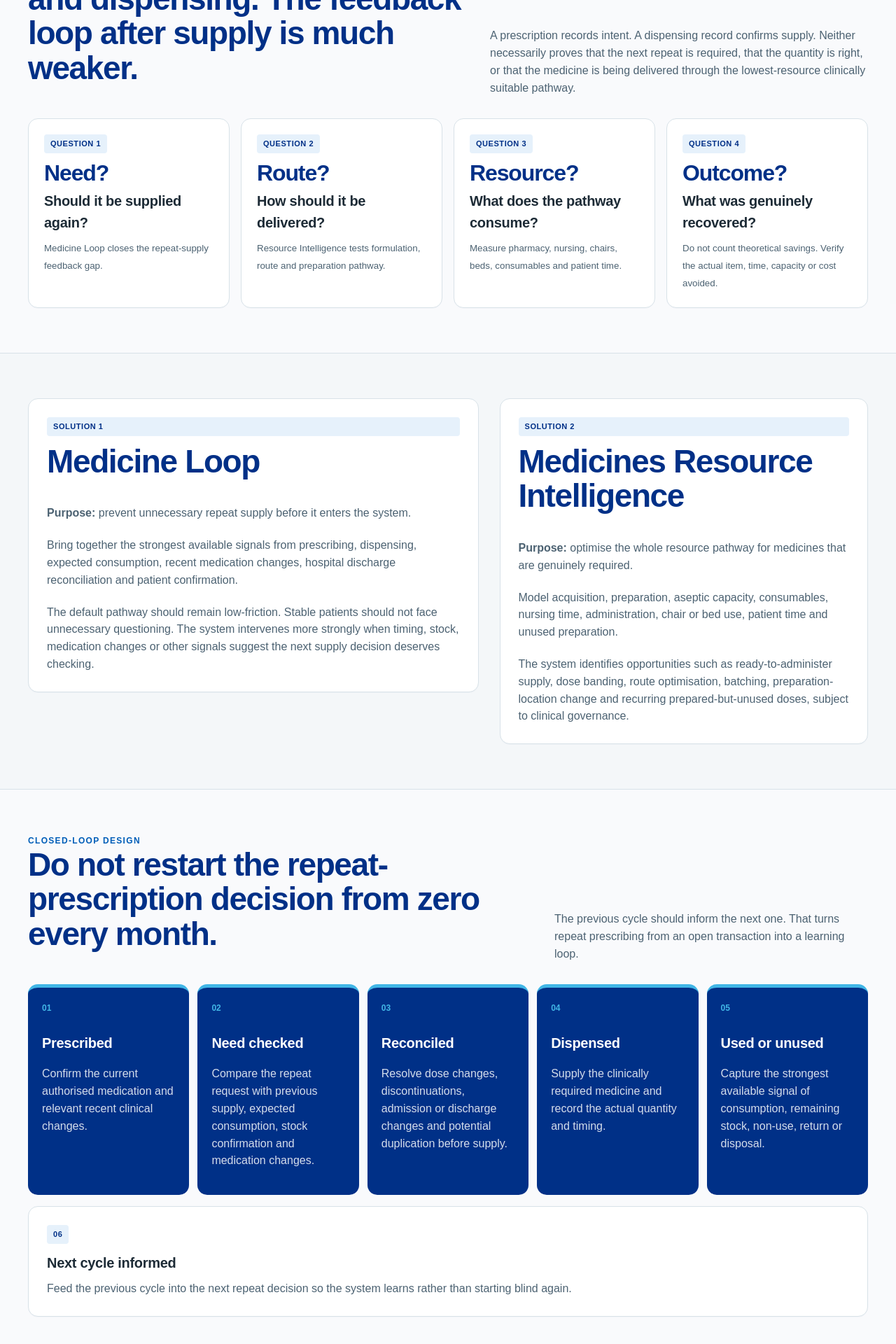
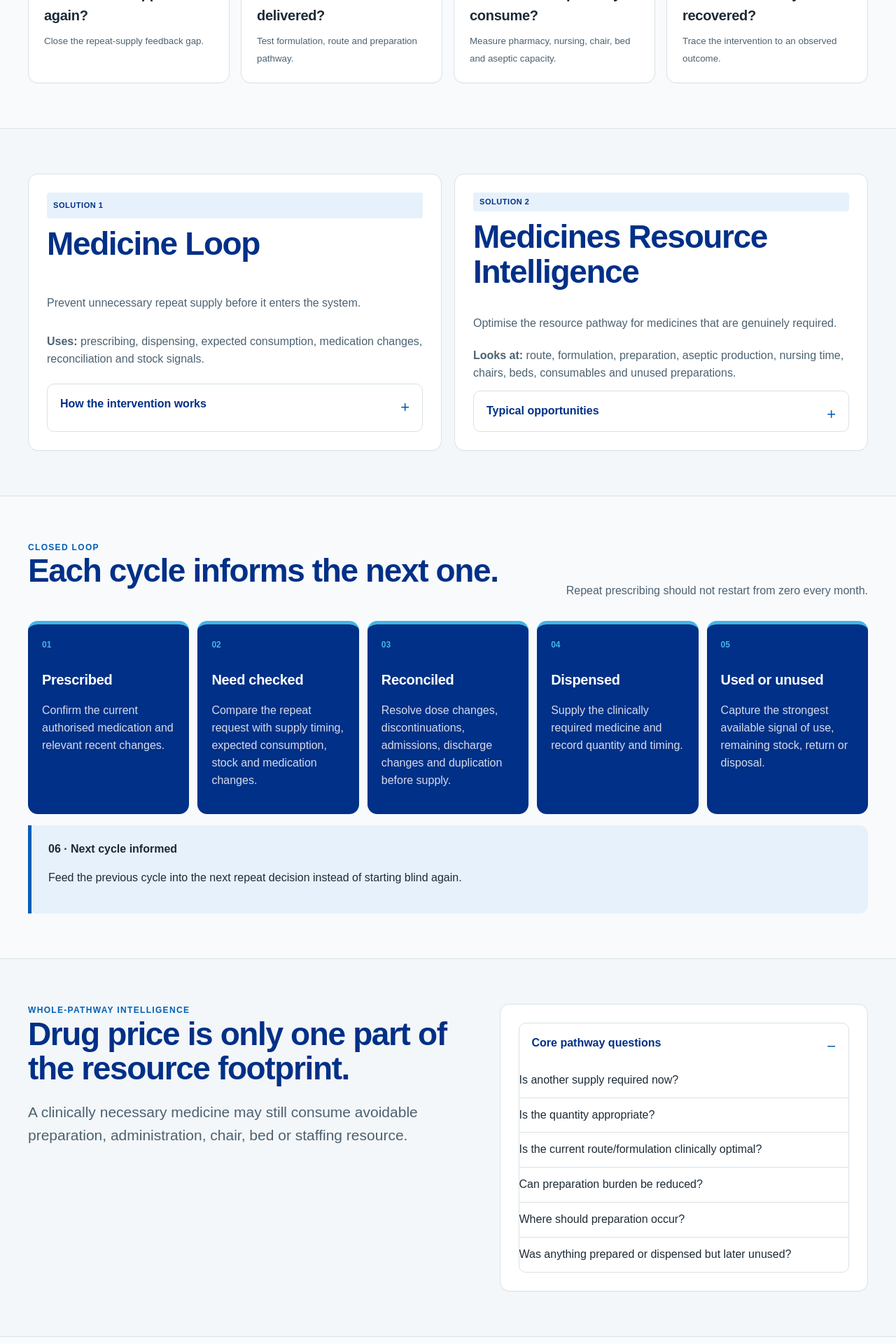
Before and after one commit to Nylon1/NHS, a Next.js app: page /medicines-proposal in a window 1280 px wide. Shown: the part 836-2756 px from the top of the page at 70% size. Built offline with nearby package versions, Linux system fonts and the light colour scheme.

Commit message:
Reduce medicines proposal text density with progressive disclosure

```diff
--- a/app/medicines-proposal/page.tsx
+++ b/app/medicines-proposal/page.tsx
@@ -1,58 +1,18 @@
 import Link from "next/link";
 
 const loopSteps = [
-  ["01", "Prescribed", "Confirm the current authorised medication and relevant recent clinical changes."],
-  ["02", "Need checked", "Compare the repeat request with previous supply, expected consumption, stock confirmation and medication changes."],
-  ["03", "Reconciled", "Resolve dose changes, discontinuations, admission or discharge changes and potential duplication before supply."],
-  ["04", "Dispensed", "Supply the clinically required medicine and record the actual quantity and timing."],
-  ["05", "Used or unused", "Capture the strongest available signal of consumption, remaining stock, non-use, return or disposal."],
-  ["06", "Next cycle informed", "Feed the previous cycle into the next repeat decision so the system learns rather than starting blind again."]
-];
-
-const pathwayQuestions = [
-  "Is the medicine still required?",
-  "Is another supply required now?",
-  "Is the quantity appropriate?",
-  "Is the current formulation and route clinically optimal?",
-  "Could ready-to-administer supply reduce preparation burden?",
-  "Could dose banding or advance preparation reduce production waste?",
-  "Could an approved subcutaneous or other lower-resource route replace IV treatment for an eligible patient?",
-  "Where should preparation occur: ward, hospital pharmacy, aseptic unit, regional hub or commercial supply?",
-  "How much nursing, pharmacy, chair and bed capacity does the pathway consume?",
-  "Was any prepared or dispensed medicine subsequently unused, and why?"
+  ["01", "Prescribed", "Confirm the current authorised medication and relevant recent changes."],
+  ["02", "Need checked", "Compare the repeat request with supply timing, expected consumption, stock and medication changes."],
+  ["03", "Reconciled", "Resolve dose changes, discontinuations, admissions, discharge changes and duplication before supply."],
+  ["04", "Dispensed", "Supply the clinically required medicine and record quantity and timing."],
+  ["05", "Used or unused", "Capture the strongest available signal of use, remaining stock, return or disposal."],
+  ["06", "Next cycle informed", "Feed the previous cycle into the next repeat decision instead of starting blind again."]
 ];
 
 const pilotStreams = [
-  {
-    title: "Workstream A: Closed-loop repeat medicines",
-    scope: "A selected group of high-volume repeat medicines across participating GP practices and community pharmacy pathways.",
-    baseline: "Ordering frequency, dispensing history, early requests, medication changes, patient-held stock signals, reconciliation failures and current intervention workload.",
-    intervention: "Need confirmation, stock-aware prompts, change reconciliation, anomaly detection and pharmacist or prescriber review where clinically required.",
-    outcomes: "Items not unnecessarily dispensed, verified value avoided, discrepancies resolved, additional staff workload, safety events and patient experience."
-  },
-  {
-    title: "Workstream B: Medicines pathway optimisation",
-    scope: "A focused set of high-volume or resource-intensive injectable, infusion or aseptic medicines.",
-    baseline: "Drug cost, pharmacy production time, nurse preparation time, aseptic slots, chair time, bed use, consumables, cancellations and unused preparations.",
-    intervention: "Clinically governed review of formulation, route, ready-to-administer options, dose banding, batching, preparation location and scheduling.",
-    outcomes: "Aseptic preparations avoided, nursing and pharmacy minutes released, chair or bed capacity released, pathway cost change, patient time and safety."
-  },
-  {
-    title: "Workstream C: Prepared-but-unused medicines",
-    scope: "A time-limited observational and intervention study in selected aseptic or infusion pathways.",
-    baseline: "Every unused prepared dose recorded with medicine, value, production stage, cancellation timing and coded reason.",
-    intervention: "Earlier readiness confirmation, preparation-timing rules, scheduling integration and targeted pathway redesign around repeated causes.",
-    outcomes: "Unused preparations, value discarded, avoidable cause share, production capacity released and reduction after intervention."
-  }
-];
-
-const safetyRules = [
-  "No autonomous stopping of clinically required medicines.",
-  "Clinical eligibility and prescribing authority remain with appropriate healthcare professionals.",
-  "Rules should be deterministic where possible and transparent to users.",
-  "AI may prioritise and explain signals, but safety-critical action requires governed clinical logic and appropriate review.",
-  "Every claimed benefit must be linked to a recorded intervention and an observed outcome.",
-  "Clinical outcomes, medication errors, delays and unintended consequences are measured alongside resource benefit."
+  ["A", "Medicine Loop", "Selected repeat-medicine cohorts across participating GP and pharmacy pathways.", "Avoided unnecessary items, discrepancies resolved, workload, safety and patient experience."],
+  ["B", "Medicines Resource Intelligence", "Selected high-volume or resource-intensive injectable/SACT pathways.", "Pharmacy and nursing minutes, aseptic preparations, chair/bed capacity, pathway cost and safety."],
+  ["C", "Prepared-but-unused medicines", "Structured capture of selected prepared medicines that are not administered.", "Unused-dose rate, discarded value, repeated root causes and post-intervention reduction."]
 ];
 
 export default function MedicinesProposalPage() {
@@ -61,204 +21,72 @@ export default function MedicinesProposalPage() {
       <section className="page-head">
         <div className="shell">
           <div className="eyebrow">Flagship medicines programme</div>
-          <h1>Close the medicine loop, then optimise the resource pathway around every medicine.</h1>
-          <p className="lede">
-            Sitora proposes two connected solutions. Medicine Loop asks whether another supply is actually needed. Medicines Resource Intelligence asks whether a medicine that is needed is being delivered through the most clinically appropriate and resource-efficient pathway.
-          </p>
+          <h1>Close the medicine loop. Optimise the pathway. Verify the recovery.</h1>
+          <p className="lede">Two connected solutions: Medicine Loop asks whether another supply is needed. Medicines Resource Intelligence asks whether a clinically necessary medicine is being delivered through the right resource pathway.</p>
           <div className="hero-actions">
-            <a className="button primary" href="#pilot">See the pilot design</a>
-            <Link className="button secondary" href="/evidence">Review the evidence base</Link>
+            <Link className="button primary" href="/commissioner-summary">Commissioner summary</Link>
+            <a className="button secondary" href="#pilot">See the pilot design</a>
           </div>
         </div>
       </section>
 
       <section className="section">
+        <div className="shell metric-grid">
+          <div className="metric"><span className="badge">Question 1</span><strong>Need?</strong><h3>Should it be supplied again?</h3><small>Close the repeat-supply feedback gap.</small></div>
+          <div className="metric"><span className="badge">Question 2</span><strong>Route?</strong><h3>How should it be delivered?</h3><small>Test formulation, route and preparation pathway.</small></div>
+          <div className="metric"><span className="badge">Question 3</span><strong>Resource?</strong><h3>What does the pathway consume?</h3><small>Measure pharmacy, nursing, chair, bed and aseptic capacity.</small></div>
+          <div className="metric"><span className="badge">Question 4</span><strong>Outcome?</strong><h3>What was actually recovered?</h3><small>Trace the intervention to an observed outcome.</small></div>
+        </div>
+      </section>
+
+      <section className="section">
+        <div className="shell card-grid">
+          <article className="card evidence-card"><span className="badge">Solution 1</span><h2>Medicine Loop</h2><p>Prevent unnecessary repeat supply before it enters the system.</p><p><strong>Uses:</strong> prescribing, dispensing, expected consumption, medication changes, reconciliation and stock signals.</p><details><summary>How the intervention works</summary><p>Routine stable cases should pass with minimal friction. Stronger checks only appear where timing, stock, medication change or reconciliation signals suggest that another supply decision deserves review.</p></details></article>
+          <article className="card evidence-card"><span className="badge">Solution 2</span><h2>Medicines Resource Intelligence</h2><p>Optimise the resource pathway for medicines that are genuinely required.</p><p><strong>Looks at:</strong> route, formulation, preparation, aseptic production, nursing time, chairs, beds, consumables and unused preparations.</p><details><summary>Typical opportunities</summary><p>Ready-to-administer supply, route optimisation, dose banding, batching, preparation-location redesign and repeated prepared-but-unused doses, all subject to clinical governance.</p></details></article>
+        </div>
+      </section>
+
+      <section className="section">
         <div className="shell">
-          <div className="section-head">
-            <div>
-              <div className="eyebrow">The core gap</div>
-              <h2>The NHS records prescribing and dispensing. The feedback loop after supply is much weaker.</h2>
-            </div>
-            <p>A prescription records intent. A dispensing record confirms supply. Neither necessarily proves that the next repeat is required, that the quantity is right, or that the medicine is being delivered through the lowest-resource clinically suitable pathway.</p>
+          <div className="section-head"><div><div className="eyebrow">Closed loop</div><h2>Each cycle informs the next one.</h2></div><p>Repeat prescribing should not restart from zero every month.</p></div>
+          <div className="process">
+            {loopSteps.slice(0,5).map(([n,title,body]) => <div className="process-step" key={title}><span>{n}</span><h3>{title}</h3><p>{body}</p></div>)}
           </div>
-          <div className="metric-grid">
-            <div className="metric"><span className="badge">Question 1</span><strong>Need?</strong><h3>Should it be supplied again?</h3><small>Medicine Loop closes the repeat-supply feedback gap.</small></div>
-            <div className="metric"><span className="badge">Question 2</span><strong>Route?</strong><h3>How should it be delivered?</h3><small>Resource Intelligence tests formulation, route and preparation pathway.</small></div>
-            <div className="metric"><span className="badge">Question 3</span><strong>Resource?</strong><h3>What does the pathway consume?</h3><small>Measure pharmacy, nursing, chairs, beds, consumables and patient time.</small></div>
-            <div className="metric"><span className="badge">Question 4</span><strong>Outcome?</strong><h3>What was genuinely recovered?</h3><small>Do not count theoretical savings. Verify the actual item, time, capacity or cost avoided.</small></div>
+          <div className="callout" style={{marginTop:16}}><strong>06 · {loopSteps[5][1]}</strong><p>{loopSteps[5][2]}</p></div>
+        </div>
+      </section>
+
+      <section className="section">
+        <div className="shell two-col">
+          <div><div className="eyebrow">Whole-pathway intelligence</div><h2>Drug price is only one part of the resource footprint.</h2><p className="lede">A clinically necessary medicine may still consume avoidable preparation, administration, chair, bed or staffing resource.</p></div>
+          <div className="card evidence-card"><details open><summary>Core pathway questions</summary><ul className="list-clean"><li>Is another supply required now?</li><li>Is the quantity appropriate?</li><li>Is the current route/formulation clinically optimal?</li><li>Can preparation burden be reduced?</li><li>Where should preparation occur?</li><li>Was anything prepared or dispensed but later unused?</li></ul></details></div>
+        </div>
+      </section>
+
+      <section className="section" id="pilot">
+        <div className="shell">
+          <div className="section-head"><div><div className="eyebrow">Pilot</div><h2>Three workstreams. One 20-week decision.</h2></div><Link className="button secondary" href="/business-case">Full business case</Link></div>
+          <div className="card-grid">
+            {pilotStreams.map(([id,title,scope,outcome]) => <article className="card evidence-card" key={title}><div className="meta-row"><span className="badge">Workstream {id}</span></div><h3>{title}</h3><p>{scope}</p><p><strong>Primary proof:</strong> {outcome}</p></article>)}
           </div>
         </div>
       </section>
 
       <section className="section">
         <div className="shell two-col">
-          <article className="card evidence-card">
-            <span className="badge">Solution 1</span>
-            <h2>Medicine Loop</h2>
-            <p><strong>Purpose:</strong> prevent unnecessary repeat supply before it enters the system.</p>
-            <p>Bring together the strongest available signals from prescribing, dispensing, expected consumption, recent medication changes, hospital discharge reconciliation and patient confirmation.</p>
-            <p>The default pathway should remain low-friction. Stable patients should not face unnecessary questioning. The system intervenes more strongly when timing, stock, medication changes or other signals suggest the next supply decision deserves checking.</p>
-          </article>
-          <article className="card evidence-card">
-            <span className="badge">Solution 2</span>
-            <h2>Medicines Resource Intelligence</h2>
-            <p><strong>Purpose:</strong> optimise the whole resource pathway for medicines that are genuinely required.</p>
-            <p>Model acquisition, preparation, aseptic capacity, consumables, nursing time, administration, chair or bed use, patient time and unused preparation.</p>
-            <p>The system identifies opportunities such as ready-to-administer supply, dose banding, route optimisation, batching, preparation-location change and recurring prepared-but-unused doses, subject to clinical governance.</p>
-          </article>
-        </div>
-      </section>
-
-      <section className="section">
-        <div className="shell">
-          <div className="section-head">
-            <div>
-              <div className="eyebrow">Closed-loop design</div>
-              <h2>Do not restart the repeat-prescription decision from zero every month.</h2>
-            </div>
-            <p>The previous cycle should inform the next one. That turns repeat prescribing from an open transaction into a learning loop.</p>
-          </div>
-          <div className="process">
-            {loopSteps.slice(0, 5).map(([n, title, body]) => (
-              <div className="process-step" key={title}>
-                <span>{n}</span>
-                <h3>{title}</h3>
-                <p>{body}</p>
-              </div>
-            ))}
-          </div>
-          <div className="card" style={{ marginTop: 16 }}>
-            <span className="badge">06</span>
-            <h3 style={{ marginTop: 12 }}>{loopSteps[5][1]}</h3>
-            <p>{loopSteps[5][2]}</p>
-          </div>
-        </div>
-      </section>
-
-      <section className="section">
-        <div className="shell">
-          <div className="section-head">
-            <div>
-              <div className="eyebrow">Whole-pathway intelligence</div>
-              <h2>Once the medicine is needed, test the pathway around it.</h2>
-            </div>
-            <p>Drug price alone is an incomplete measure. The relevant question is the total clinical and operational resource consumed by safe delivery.</p>
-          </div>
-          <div className="card-grid">
-            {pathwayQuestions.map((question, index) => (
-              <article className="card" key={question}>
-                <div className="meta-row"><span className="badge">{String(index + 1).padStart(2, "0")}</span><span>Pathway question</span></div>
-                <h3 style={{ marginTop: 14 }}>{question}</h3>
-              </article>
-            ))}
-          </div>
-        </div>
-      </section>
-
-      <section className="section">
-        <div className="shell">
-          <div className="quote">Prescribe → validate need → dispense → use → measure → optimise → reconcile → inform the next supply decision.</div>
-        </div>
-      </section>
-
-      <section className="section" id="pilot">
-        <div className="shell">
-          <div className="section-head">
-            <div>
-              <div className="eyebrow">Pilot proposal</div>
-              <h2>Start narrow enough to prove causality, but broad enough to measure the whole pathway.</h2>
-            </div>
-            <p>Recommended structure: one ICB or system partnership, one acute provider, a defined group of GP practices and community pharmacy participation where required.</p>
-          </div>
-          <div className="card-grid">
-            {pilotStreams.map((stream) => (
-              <article className="card evidence-card" key={stream.title}>
-                <h3>{stream.title}</h3>
-                <p><strong>Scope:</strong> {stream.scope}</p>
-                <p><strong>Baseline:</strong> {stream.baseline}</p>
-                <p><strong>Intervention:</strong> {stream.intervention}</p>
-                <p><strong>Primary outcomes:</strong> {stream.outcomes}</p>
-              </article>
-            ))}
-          </div>
+          <div><div className="eyebrow">Verification</div><h2>Only count recovery when the intervention and outcome can be traced.</h2><p className="lede">Every benefit should have a Resource Recovery Record: signal, intervention, approval where relevant, observed outcome, benefit type and verification status.</p></div>
+          <div className="card evidence-card"><span className="badge">Rule</span><h3>Net benefit matters more than gross savings.</h3><p>Cash release, cost avoidance and capacity release stay separate. If the intervention costs more professional time than it releases, it has failed economically.</p></div>
         </div>
       </section>
 
       <section className="section">
         <div className="shell two-col">
-          <div>
-            <div className="eyebrow">Verification</div>
-            <h2>Only count recovery when the intervention and outcome can be traced.</h2>
-            <p className="lede">A reduction in activity is not automatically a saving. Sitora should maintain a Resource Recovery Record linking the signal, intervention, outcome and benefit type.</p>
-          </div>
-          <div className="card evidence-card">
-            <p><strong>Example record</strong></p>
-            <p>Repeat requested → stock signal suggests adequate remaining supply → patient confirms no new supply needed → item not dispensed → value avoided recorded → safety outcome monitored.</p>
-            <p>A pathway intervention follows the same logic: clinically approved change → preparation or administration step removed → released minutes or capacity measured → actual reuse or financial consequence recorded.</p>
-          </div>
+          <div><div className="eyebrow">Clinical safety</div><h2>Resource optimisation must never become autonomous rationing.</h2><p className="lede">The programme supports better-informed decisions. It does not replace prescribing authority or clinical judgement.</p></div>
+          <div className="card"><details open><summary>Safety principles</summary><ul className="list-clean"><li>No autonomous stopping of clinically required medicines.</li><li>Clinical eligibility and prescribing authority remain with authorised professionals.</li><li>Deterministic, transparent rules are preferred where possible.</li><li>AI may prioritise or explain, but safety-critical action remains governed.</li><li>Clinical outcomes and unintended consequences are measured alongside resource benefit.</li></ul></details></div>
         </div>
       </section>
 
-      <section className="section">
-        <div className="shell">
-          <div className="section-head">
-            <div>
-              <div className="eyebrow">Economic discipline</div>
-              <h2>Net benefit matters more than gross savings.</h2>
-            </div>
-            <p>If avoiding £20 of medicine creates £35 of additional professional workload, the intervention has failed economically. The platform should measure the cost of intervention as well as the resource avoided.</p>
-          </div>
-          <div className="metric-grid">
-            <div className="metric"><span className="badge">Benefit</span><strong>£</strong><h3>Cash releasing</h3><small>Actual expenditure no longer incurred and demonstrably removed from the cost base.</small></div>
-            <div className="metric"><span className="badge">Benefit</span><strong>£</strong><h3>Cost avoidance</h3><small>Future or additional expenditure prevented without necessarily reducing an existing budget.</small></div>
-            <div className="metric"><span className="badge">Benefit</span><strong>Hours</strong><h3>Capacity release</h3><small>Nursing, pharmacy, aseptic, chair or bed capacity made available for another use.</small></div>
-            <div className="metric"><span className="badge">Rule</span><strong>Net</strong><h3>Resource recovery</h3><small>Gross benefit minus the operational cost of generating and managing the intervention.</small></div>
-          </div>
-        </div>
-      </section>
-
-      <section className="section">
-        <div className="shell two-col">
-          <div>
-            <div className="eyebrow">Clinical safety</div>
-            <h2>Resource optimisation must never become autonomous rationing.</h2>
-            <p className="lede">The programme supports safer, better-informed decisions. It does not replace prescribing authority or clinical judgement.</p>
-          </div>
-          <article className="card">
-            <ul className="list-clean">
-              {safetyRules.map((rule) => <li key={rule}>{rule}</li>)}
-            </ul>
-          </article>
-        </div>
-      </section>
-
-      <section className="section">
-        <div className="shell">
-          <div className="section-head">
-            <div>
-              <div className="eyebrow">Why this works</div>
-              <h2>It intervenes before waste occurs and measures the full pathway after the decision.</h2>
-            </div>
-          </div>
-          <div className="card-grid">
-            <article className="card"><h3>It is preventative</h3><p>Medicine Loop attempts to stop unnecessary supply before the NHS pays for, dispenses and eventually destroys an unused item.</p></article>
-            <article className="card"><h3>It uses existing systems</h3><p>The proposal is an intelligence layer above prescribing, dispensing, EPR and pharmacy systems rather than a wholesale replacement programme.</p></article>
-            <article className="card"><h3>It is measurable</h3><p>Medicines are discrete transactions. Supply, preparation, administration, route and outcome can be tied to timestamps and resource use.</p></article>
-            <article className="card"><h3>It separates safety from automation</h3><p>Rules can identify anomalies automatically while clinical decisions remain governed by professionals and approved pathways.</p></article>
-            <article className="card"><h3>It values capacity properly</h3><p>Released nursing time or chair capacity is not falsely labelled as cash. It is tracked as capacity until it is demonstrably reused or converted into financial benefit.</p></article>
-            <article className="card"><h3>It can scale</h3><p>Once the model is proven in medicines, the same Observe → Detect → Explain → Intervene → Verify architecture can extend into theatres, discharge, appointments and workforce.</p></article>
-          </div>
-        </div>
-      </section>
-
-      <section className="section">
-        <div className="shell">
-          <div className="callout">
-            <strong>Proposed programme thesis</strong>
-            <p>Every medicine should be needed, supplied in the right quantity, delivered through the right clinically appropriate pathway, and measured through to its actual use or waste.</p>
-          </div>
-        </div>
-      </section>
+      <section className="section"><div className="shell quote">Every medicine should be needed, supplied in the right quantity, delivered through the right clinically appropriate pathway, and measured through to its actual use or waste.</div></section>
     </>
   );
 }
```
